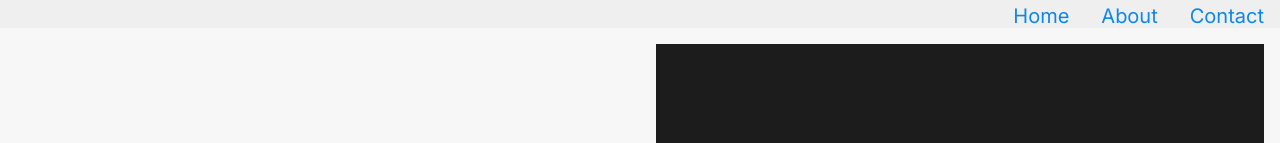
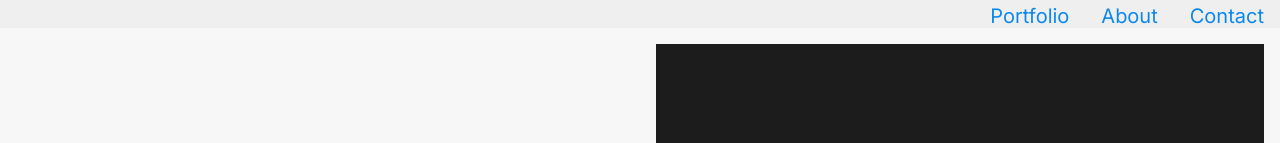
Before and after one commit to cml815/about-a, a React (Create React App) app: page / in a window 1280 px wide. Shown: the top 143 px of the page. Built offline with nearby package versions, Linux system fonts and the light colour scheme.

Commit message:
edit top nav

```diff
--- a/src/components/TopNav.jsx
+++ b/src/components/TopNav.jsx
@@ -7,10 +7,9 @@ export default function TopNav() {
   return (
     <>
     <nav className={styles.TopNav}>
-      <Link to="/">Home</Link>
+      <Link to="/">Portfolio</Link>
       <Link to="/about">About</Link>
       <Link to="/contact">Contact</Link>
-      {/* <Link to="/about">About</Link> */}
     </nav>
     <Outlet />
     </>
```
